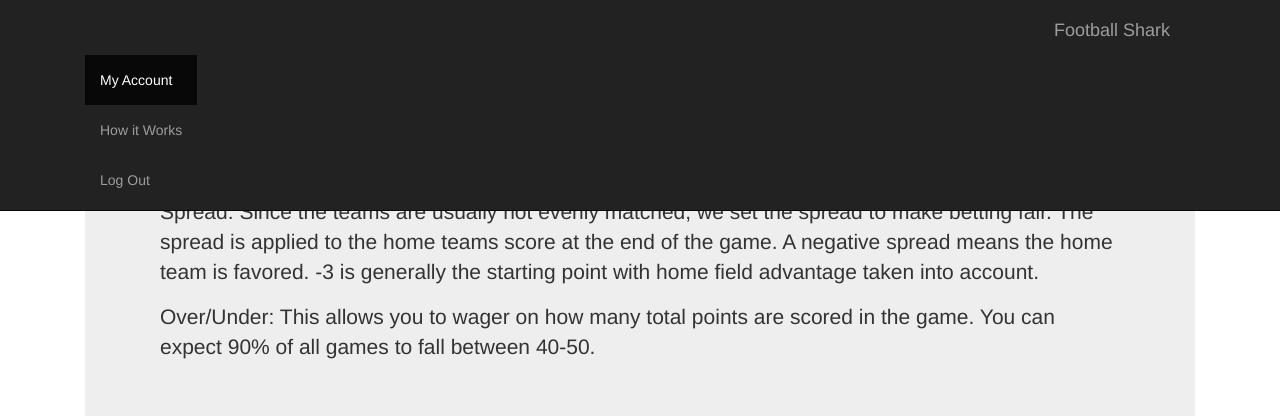
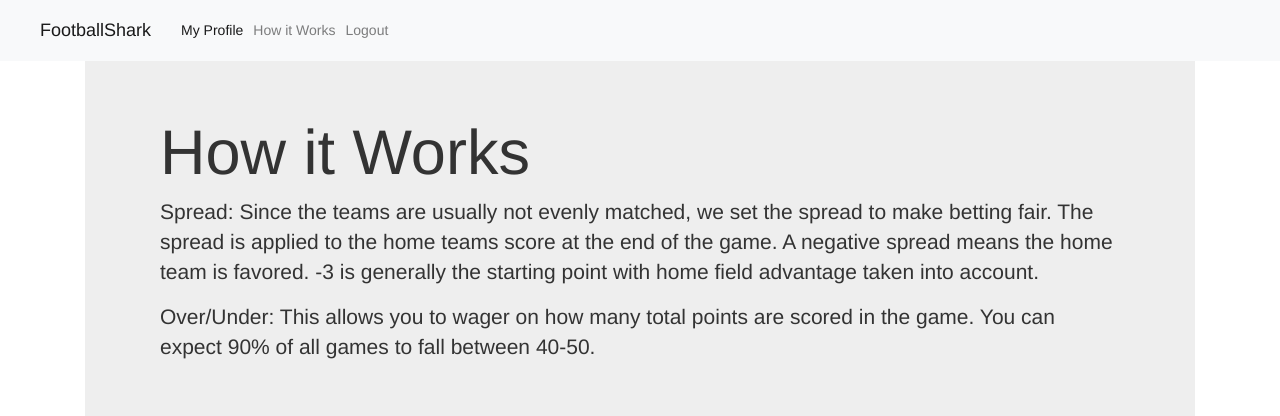
Before and after one commit to tathomas/footballShark, a Django app: template app/templates/app/user_faq.html in a window 1280 px wide. Shown: the top 416 px of the page. Run offline with Django 3.2, Linux system fonts and the light colour scheme; the template is opened without the code that fills it, so the values that code supplies are empty; some libraries are stand-ins or nearby versions.

Commit message:
updated navbar - user faq page

```diff
--- a/app/templates/app/user_faq.html
+++ b/app/templates/app/user_faq.html
@@ -41,32 +41,30 @@
 
   <body>
 
-<!--NavBar -->
-    <nav class="navbar navbar-inverse navbar-fixed-top">
-      <div class="container">
-        <div class="navbar-header">
-          <button type="button" class="navbar-toggle collapsed" data-toggle="collapse" data-target="#navbar" aria-expanded="false" aria-controls="navbar">
-            <span class="sr-only">Toggle navigation</span>
-            <span class="icon-bar"></span>
-            <span class="icon-bar"></span>
-          </button>
-          <a class="navbar-brand">Football Shark</a>
-        </div>
-        <div id="navbar" class="navbar-collapse collapse">
-          <ul class="nav navbar-nav">
-            <li class="active">
-              <a href="/user">My Account</a>
+    <header>
+      <nav class="navbar navbar-expand-lg navbar-light bg-light navbar-fixed-top">
+        <a class="navbar-brand ml-4" href="/">FootballShark</a>
+        <button class="navbar-toggler" type="button" data-toggle="collapse" data-target="#navbarSupportedContent"
+          aria-controls="navbarSupportedContent" aria-expanded="false" aria-label="Toggle navigation">
+          <span class="navbar-toggler-icon"></span>
+        </button>
+
+        <div class="collapse navbar-collapse" id="navbarSupportedContent">
+          <ul class="navbar-nav mr-auto">
+            <li class="nav-item active">
+              <a class="nav-link" href="/user">My Profile <span class="sr-only">(current)</span></a>
             </li>
-			<li>
-              <a href="/user/faq">How it Works</a>
+            <li class="nav-item">
+              <a class="nav-link" href="/user/faq">How it Works</a>
             </li>
-            <li>
-              <a href="/logout">Log Out</a>
+            <li class="nav-item">
+              <a class="nav-link" href="/logout">Logout</a>
             </li>
           </ul>
-        </div><!--/.navbar-collapse -->
-      </div>
-    </nav>
+        </div>
+        <!--/.navbar-collapse -->
+      </nav>
+    </header>
 
     <main class="container league-main" role="main">
 
```
